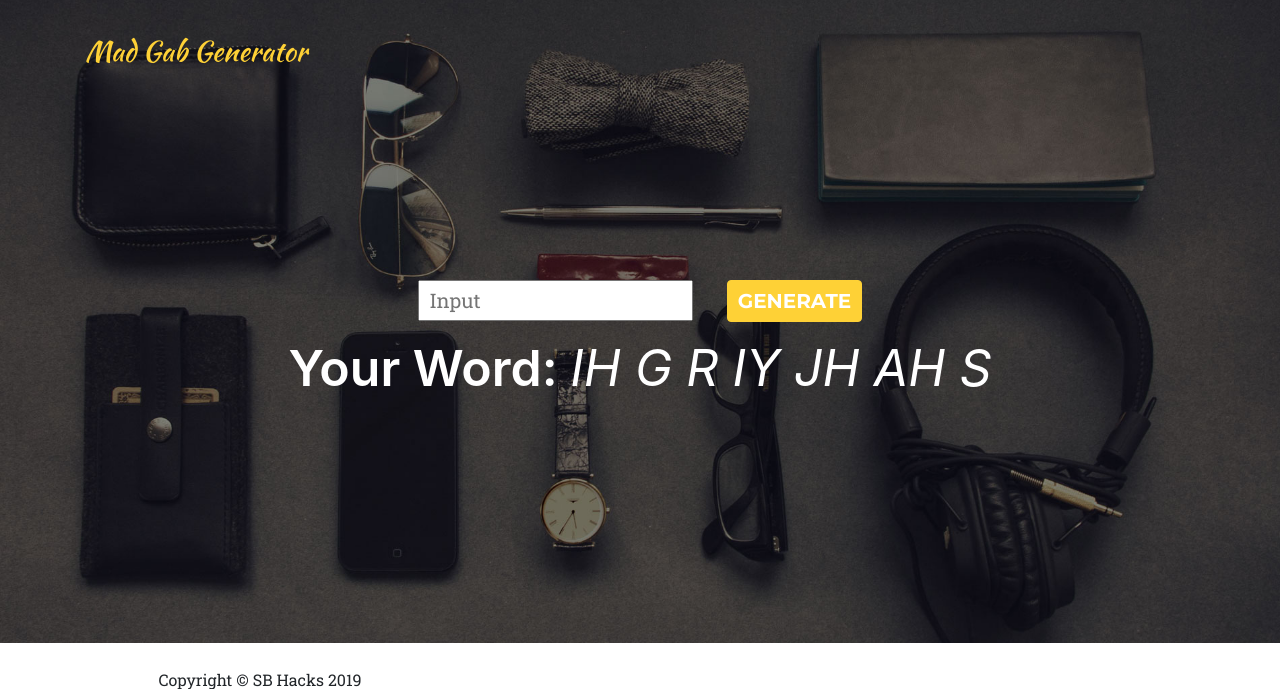
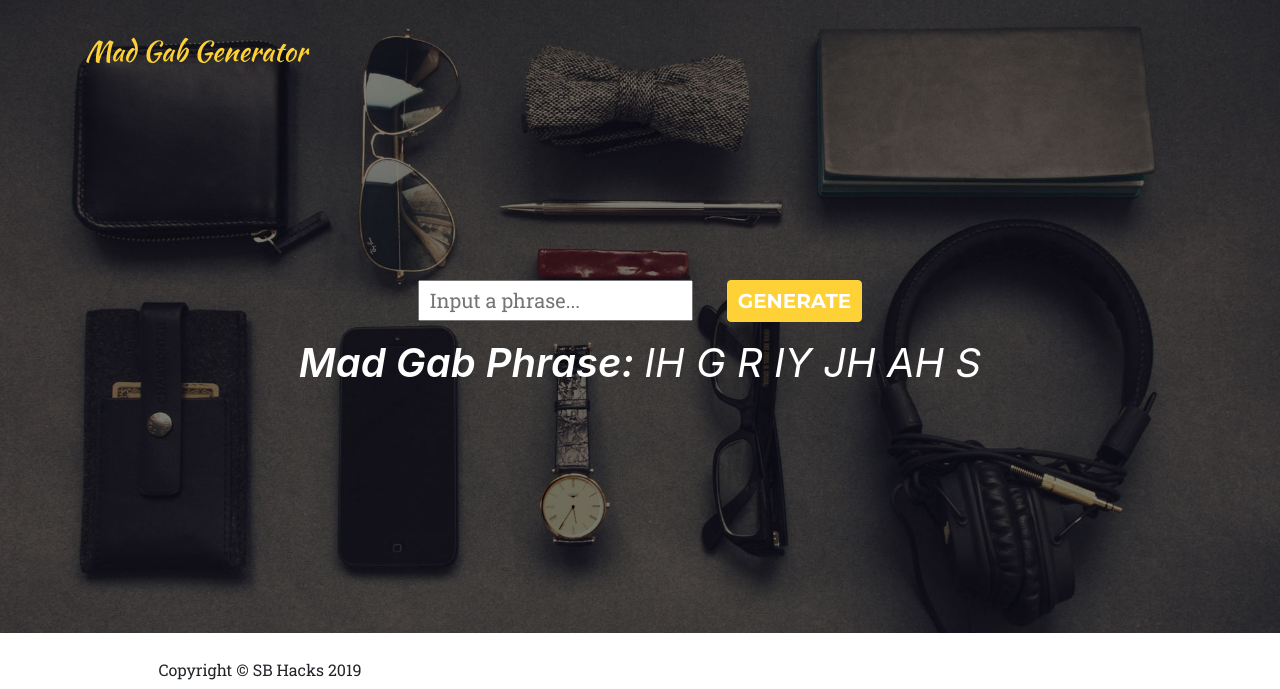
Before and after one commit to Jayxuchen/boneapp, a Flask app: page /spellTest in a window 1280 px wide. Shown: the top 689 px of the page. Run offline with Flask 2, Linux system fonts and the light colour scheme; some libraries are stand-ins or nearby versions; some web fonts are replaced.

Commit message:
fixed second page for mad gab output

```diff
--- a/core/static/css/spellTest.css
+++ b/core/static/css/spellTest.css
@@ -58,6 +58,10 @@
   section {
     padding: 150px 0;
   }
+}
+
+#result {
+  display: none;
 }
 
 #correct {
--- a/core/static/js/boneapp.js
+++ b/core/static/js/boneapp.js
@@ -8,16 +8,15 @@
 
 function saveInput() {
     var input = document.getElementById("userInput").value;
-    document.getElementById("check").innerText= "New Word";
+    document.getElementById("check").innerText= "New Phrase";
     document.getElementById("check").setAttribute("onClick", "javascript: newWord();");
-    if (input == "egregious") {
-    	document.getElementById("userInput").style.border="3.5px solid #85e085";
-    	document.getElementById("incorrect").style.display = "none";
-    	document.getElementById("correct").style.display = "block";
-    }
-    else {
-    	document.getElementById("userInput").style.border="3.5px solid #ff4d4d";
-    	document.getElementById("correct").style.display = "none";
-    	document.getElementById("incorrect").style.display = "block";
-    }
+    document.getElementById("result1").style.display = "block";
+    document.getElementById("result2").style.display = "block";
+
+    	// document.getElementById("userInput").style.border="3.5px solid #85e085";
+    	// document.getElementById("incorrect").style.display = "none";
+    	// document.getElementById("correct").style.display = "block";
+    	// document.getElementById("userInput").style.border="3.5px solid #ff4d4d";
+    	// document.getElementById("correct").style.display = "none";
+    	// document.getElementById("incorrect").style.display = "block";
 }
--- a/core/templates/spellTest.html
+++ b/core/templates/spellTest.html
@@ -47,14 +47,12 @@
 
 
           <p>
-            <input id="userInput" class="userInput" type="text" placeholder="Input">
+            <input id="userInput" class="userInput" type="text" placeholder="Input a phrase...">
             <a id="check" class="btn btn-user btn-primary text-uppercase" onclick="saveInput()">Generate</a>
           </p>
-          <div id="incorrect">Sorry, but the correct answer is egregious.</div>
-          <div id="correct">Good work! Try another one.</div>
 
-          <span class="yourWord" class="intro-lead-in">Your Word: </span>
-          <span class="actualWord" class="intro-lead-in">IH G R IY JH AH S</span>
+          <span id="result1" class="yourWord intro-lead-in">Mad Gab Phrase: </span>
+          <span id="result2" class="actualWord intro-lead-in">IH G R IY JH AH S</span>
         </div>
       </div>
     </header>
```
